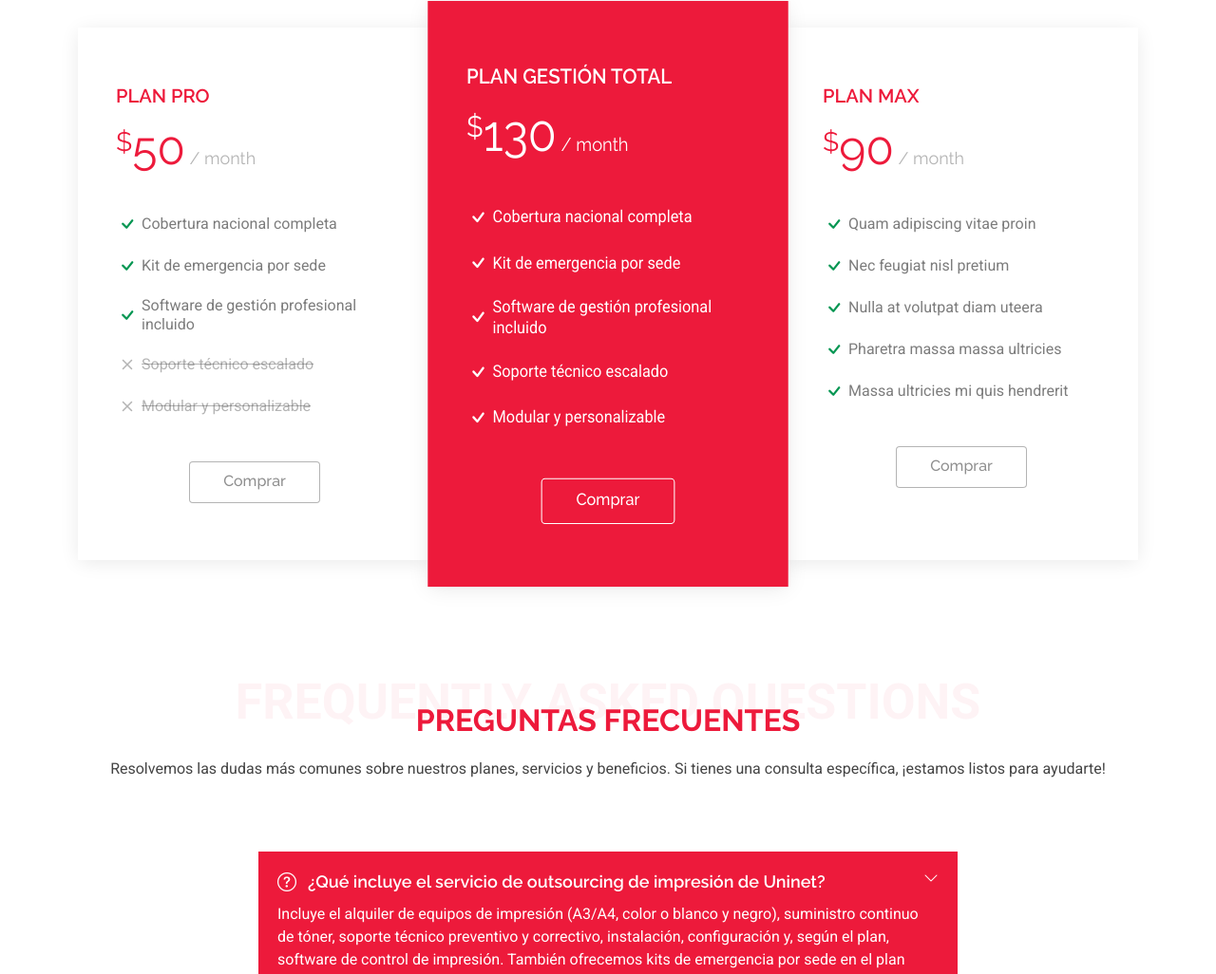
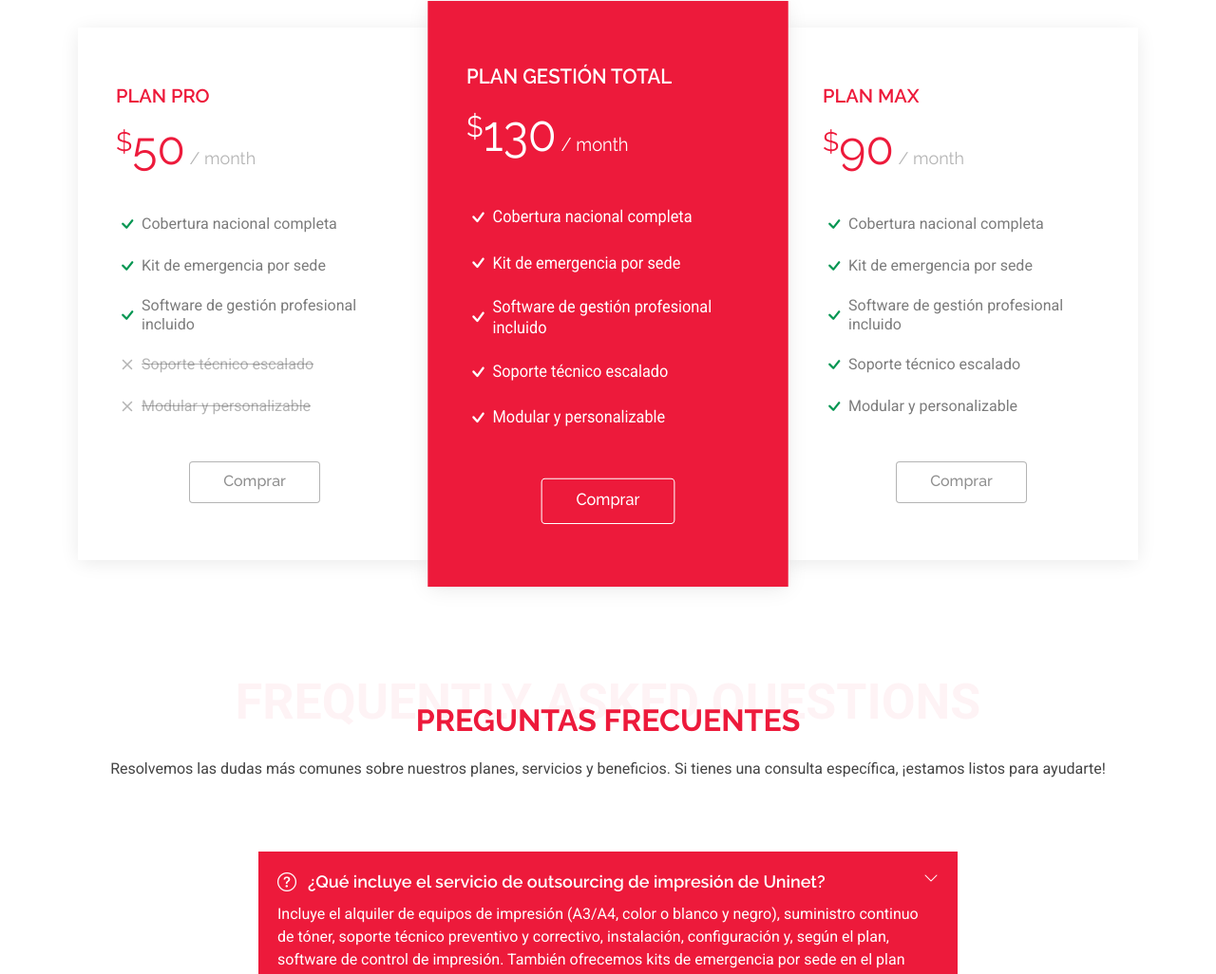
Before and after one commit to AlvaroA9/alvaroa9.github.io, a plain HTML site: page index.html in a window 1280 px wide. Shown: the part 6874-7900 px from the top of the page at 95% size. Drawn offline with Linux system fonts and the light colour scheme.

Commit message:
Correcion Final

```diff
--- a/index.html
+++ b/index.html
@@ -702,11 +702,11 @@
               <h3>PLAN MAX</h3>
               <h4><sup>$</sup>90<span> / month</span></h4>
               <ul>
-                <li><i class="bi bi-check"></i> <span>Quam adipiscing vitae proin</span></li>
-                <li><i class="bi bi-check"></i> <span>Nec feugiat nisl pretium</span></li>
-                <li><i class="bi bi-check"></i> <span>Nulla at volutpat diam uteera</span></li>
-                <li><i class="bi bi-check"></i> <span>Pharetra massa massa ultricies</span></li>
-                <li><i class="bi bi-check"></i> <span>Massa ultricies mi quis hendrerit</span></li>
+                <li><i class="bi bi-check"></i> <span>Cobertura nacional completa</span></li>
+                <li><i class="bi bi-check"></i> <span>Kit de emergencia por sede</span></li>
+                <li><i class="bi bi-check"></i> <span>Software de gestión profesional incluido</span></li>
+                <li><i class="bi bi-check"></i> <span>Soporte técnico escalado</span></li>
+                <li><i class="bi bi-check"></i> <span>Modular y personalizable</span></li>
               </ul>
               <div class="text-center"><a href="#" class="buy-btn">Comprar</a></div>
             </div>
```
